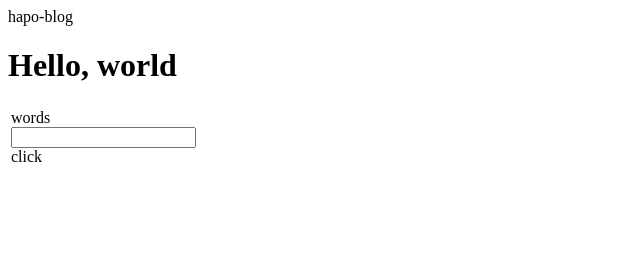
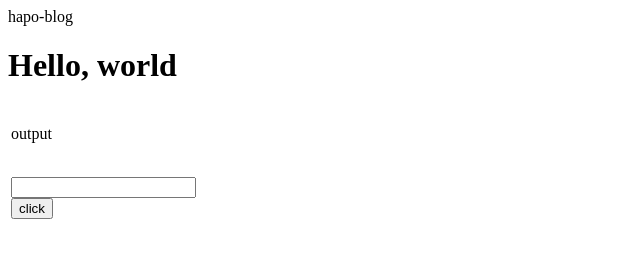
Before and after one commit to wuyichao71/hapo-static.github.io, a plain HTML site: page index.html in a window 1280 px wide. Shown: the whole page, without its empty margins (0-640 px from the left). Drawn offline with Linux system fonts and the light colour scheme.

Commit message:
modify index.html

```diff
--- a/index.html
+++ b/index.html
@@ -6,15 +6,16 @@
     <table>
       <tr>
         <td>
-          words<br>
-          <input type="text" id="words"><br>
-          <botton onclick="showMessage()" id="botton">click</botton><br>
+          <p id="output">output</p><br>
+          <input type="text" id="input"><br>
+          <button onclick="showMessage()" id="botton">click</button><br>
         </td>
       </tr>
     </table>
     <script>
       function showMessage() {
-        document.getElementById("words").innerText = "Hello, world!";
+        value = document.getElementById("input").value;
+        document.getElementById("output").innerText = value;
       }
     </script>
   </body>
```
